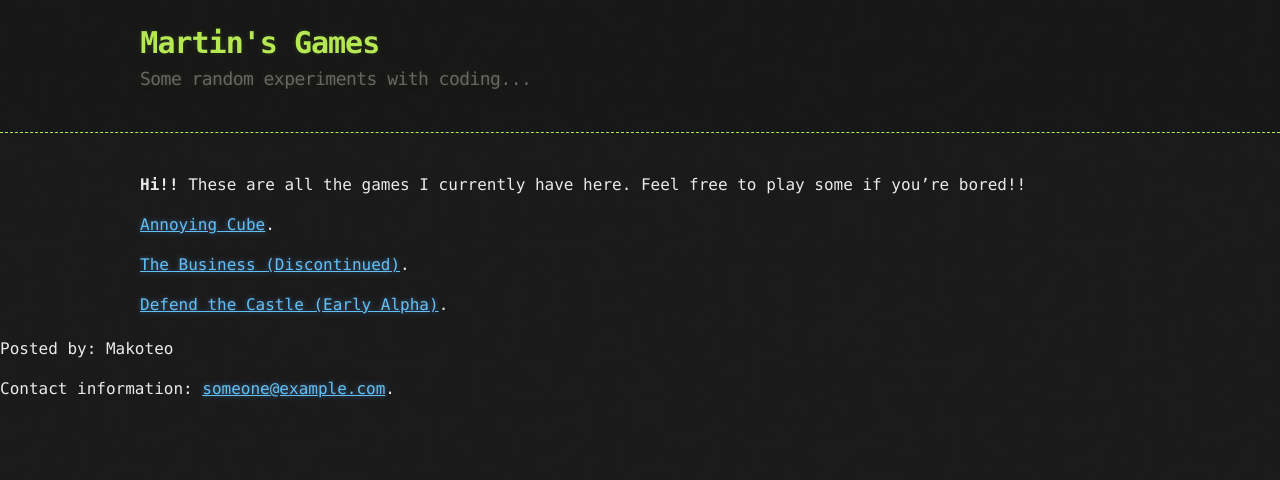
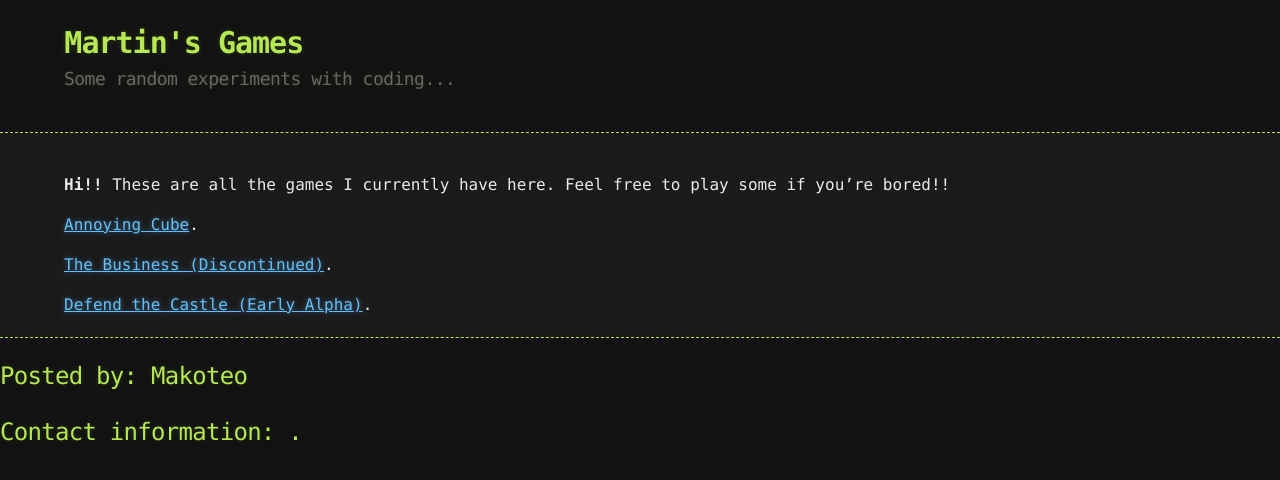
Before and after one commit to makoteo/blog, a Jekyll site: the page built from index.md, in a window 1280 px wide. Shown: the top 480 px of the page. Built offline with Jekyll 4.4.1, drawn with Linux system fonts in a browser that asks for light colours.

Commit message:
Done more changes

```diff
--- a/_layouts/default.html
+++ b/_layouts/default.html
@@ -29,9 +29,8 @@
     </div>
 
     <footer>
-      <p>Posted by: Makoteo</p>
-      <p>Contact information: <a href="mailto:someone@example.com">
-        someone@example.com</a>.</p>
+      <h2>Posted by: Makoteo</h2>
+      <h2>Contact information: .</h2>
     </footer>
 
   </body>
--- a/_sass/jekyll-theme-hacker.scss
+++ b/_sass/jekyll-theme-hacker.scss
@@ -21,7 +21,7 @@ body {
 
 .container {
   width: 90%;
-  max-width: 1000px;
+  max-width: 1500px;
   margin: 0 auto;
 }
 
@@ -45,9 +45,17 @@ li {
 */
 
 header {
-  background: rgba(0, 0, 0, 0.1);
+   background: rgba(0, 0, 0, 0.3);
+   width: 100%;
+   border-bottom: 1px dashed $conifer; //header;
+   padding: 20px 0;
+   margin: 0 0 40px 0;
+ }
+
+footer {
+  background: rgba(0, 0, 0, 0.3);
   width: 100%;
-  border-bottom: 1px dashed $conifer; //header;
+  border-top: 1px dashed $conifer; //header;
   padding: 20px 0;
   margin: 0 0 40px 0;
 }
```
